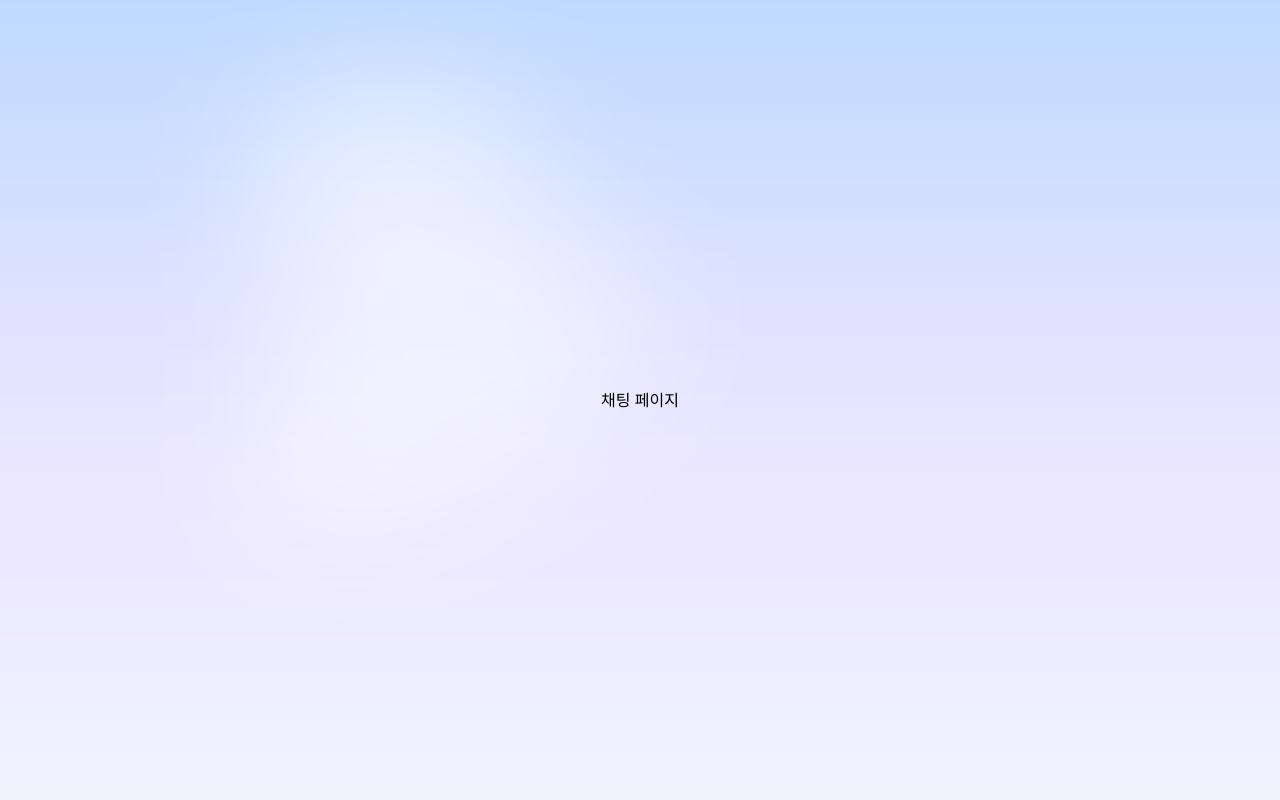
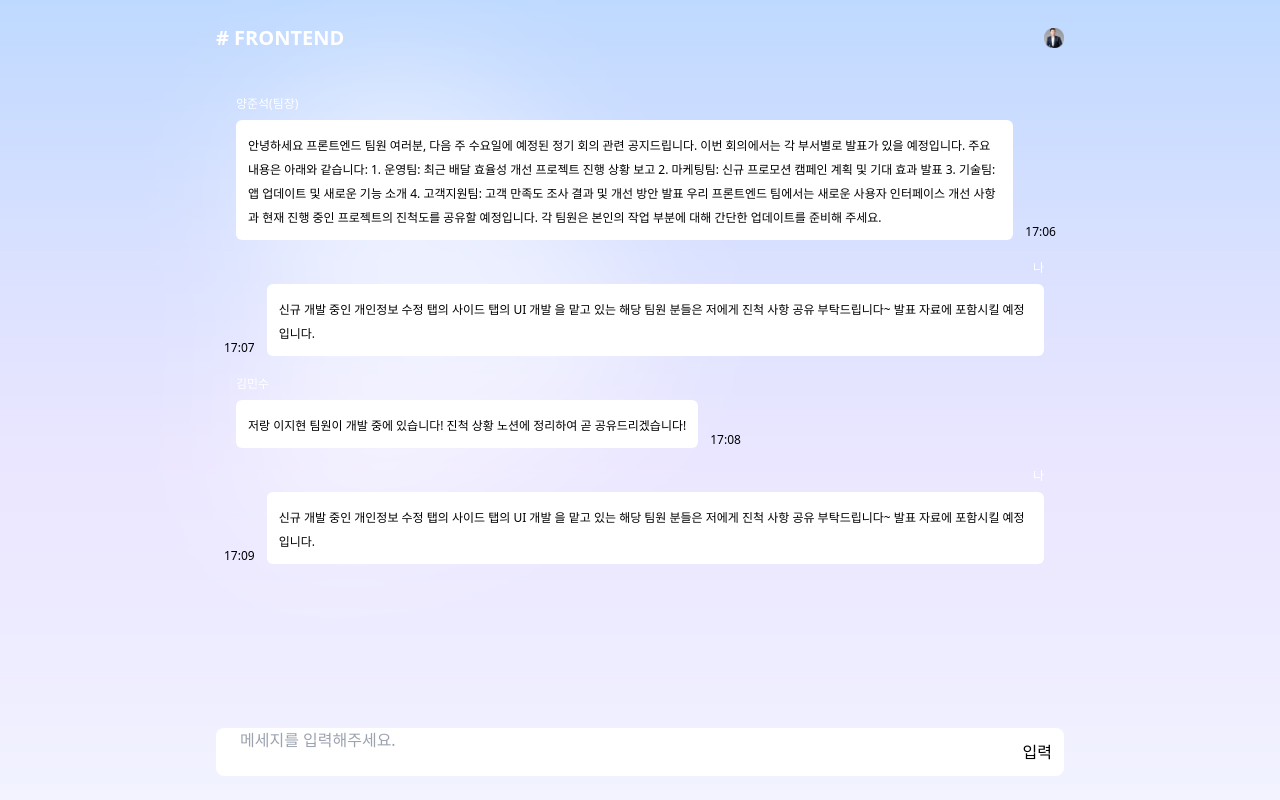
Before and after one commit to LawmonProject/frontend, a React (Vite) app in the folder lawmon/: page /chat in a window 1280 px wide. Built offline with nearby package versions, Linux system fonts and the light colour scheme.

Commit message:
design : 1차 채팅 구현

```diff
--- a/lawmon/src/app/index.tsx
+++ b/lawmon/src/app/index.tsx
@@ -1,6 +1,6 @@
 import { Routes, Route } from 'react-router-dom';
 import { Main } from '../pages/main/index'
-import { Chat } from '../pages/chat/index'
+import { Chat } from '../pages/chat/ChattingComponent'
 import { NotFound } from 'pages/not-found';
 
 export function App() {
--- /dev/null
+++ b/lawmon/src/pages/chat/ChattingComponent.tsx
@@ -0,0 +1,45 @@
+import React, { useState, useEffect } from "react";
+
+function ChattingComponent({ nickname, chatting, time, isMe }: any) {
+  const [chatNick, setChatNick] = useState("");
+
+  useEffect(() => {
+    setChatNick(isMe ? "나" : nickname);
+  }, [isMe, nickname]);
+
+  return (
+    <>
+      {isMe ? (
+        // Tailwind CSS에서 justify-end는 오른쪽 정렬을 뜻함.
+        <div className="flex justify-end my-5">
+          <div className="flex flex-col justify-end mr-3">
+            <p className="text-xs text-black">{time}</p>
+          </div>
+          <div className="mr-3">
+            <div className="flex justify-end">
+              <p className="text-xs text-white">{chatNick}</p>
+            </div>
+            <div className="p-3 bg-white rounded-md mt-2">
+              <span className="text-xs text-black">{chatting}</span>
+            </div>
+          </div>
+        </div>
+      ) : (
+        // CSS 기본정렬은 왼쪽이므로, justify-end 삭제.
+        <div className="flex my-5">
+          <div className="ml-3">
+            <p className="text-xs text-white">{chatNick}</p>
+            <div className="p-3 bg-white rounded-md mt-2">
+              <span className="text-xs text-black">{chatting}</span>
+            </div>
+          </div>
+          <div id='' className="flex flex-col justify-end ml-3">
+            <p className="text-xs text-black">{time}</p>
+          </div>
+        </div>
+      )}
+    </>
+  );
+}
+
+export default ChattingComponent;
--- a/lawmon/src/pages/chat/index.tsx
+++ b/lawmon/src/pages/chat/index.tsx
@@ -1,9 +1,115 @@
-import { FC } from 'react';
+import React, { useState, useRef, useEffect } from 'react';
+import { Link } from 'react-router-dom';
+import ChattingComponent from './ChattingComponent';
+import search from '../../assets/윾건이형.png';
 
-export const Chat: FC = () => {
+//Chatting 인터페이스 정의
+interface Chatting {
+  id: number;
+  nickname: string;
+  profile: string;
+  chatting: string;
+  time: string;
+  isMe: boolean;
+}
+
+function Chat() {
+  //chattings 상태 변수와 setChattings 함수 정의
+  const [chattings, setChattings] = useState<Chatting[]>([
+    {
+      id: 1,
+      nickname: '양준석(팀장)',
+      profile: 'People',
+      chatting: `안녕하세요 프론트엔드 팀원 여러분,
+                  다음 주 수요일에 예정된 정기 회의 관련 공지드립니다.
+
+                  이번 회의에서는 각 부서별로 발표가 있을 예정입니다. 주요
+                  내용은 아래와 같습니다:
+
+                  1. 운영팀: 최근 배달 효율성 개선 프로젝트 진행 상황 보고
+                  2. 마케팅팀: 신규 프로모션 캠페인 계획 및 기대 효과 발표
+                  3. 기술팀: 앱 업데이트 및 새로운 기능 소개
+                  4. 고객지원팀: 고객 만족도 조사 결과 및 개선 방안 발표
+
+                  우리 프론트엔드 팀에서는 새로운 사용자 인터페이스 개선 사항과
+                  현재 진행 중인 프로젝트의 진척도를 공유할 예정입니다. 각
+                  팀원은 본인의 작업 부분에 대해 간단한 업데이트를 준비해
+                  주세요.`,
+      time: '17:06',
+      isMe: false,
+    },
+    {
+      id: 2,
+      nickname: '아무개',
+      profile: 'People',
+      chatting: `신규 개발 중인 개인정보 수정 탭의 사이드 탭의 UI 개발 을 맡고
+                  있는 해당 팀원 분들은 저에게 진척 사항 공유 부탁드립니다~ 발표
+                  자료에 포함시킬 예정입니다.`,
+      time: '17:07',
+      isMe: true,
+    },
+    {
+      id: 3,
+      nickname: '김민수',
+      profile: 'People',
+      chatting: `저랑 이지현 팀원이 개발 중에 있습니다! 진척 상황 노션에
+                  정리하여 곧 공유드리겠습니다!`,
+      time: '17:08',
+      isMe: false,
+    },
+    {
+      id: 4,
+      nickname: '아무게',
+      profile: 'People',
+      chatting: `신규 개발 중인 개인정보 수정 탭의 사이드 탭의 UI 개발 을 맡고
+                  있는 해당 팀원 분들은 저에게 진척 사항 공유 부탁드립니다~ 발표
+                  자료에 포함시킬 예정입니다.`,
+      time: '17:09',
+      isMe: true,
+    },
+  ]);
+  const chatEndRef = useRef<HTMLDivElement>(null);
+  useEffect(() => {
+    chatEndRef.current?.scrollIntoView({ behavior: "smooth" })
+  }, [chattings])
+
   return (
-    <div>
-      <h1>채팅 페이지</h1>
+    <div className="flex">
+      <div
+        className="bg-chatting min-h-screen flex flex-col p-6"
+        style={{ width: 'calc(100vw - 24rem)' }}
+      >
+        <div className="flex justify-between items-center">
+          <p className="text-xl font-bold text-white"># FRONTEND</p>
+          <img className="w-5 h-5" src={search} alt="" />
+        </div>
+        <div
+          id="chatContanier"
+          className="mt-6 px-2 overflow-y-auto"
+          style={{ height: 'calc(100vh - 172px)' }}
+        >
+          {chattings.map(({ id, nickname, chatting, time, isMe }) => (
+            <ChattingComponent
+              key={id}
+              nickname={nickname}
+              chatting={chatting}
+              time={time}
+              isMe={isMe}
+            />
+          ))}
+          <div className='h-5' ref={chatEndRef} />
+        </div>
+        <div className="w-full h-12 bg-white flex items-center justify-between mt-6 rounded-lg px-3">
+          <textarea
+            className="w-full h-12 mx-3 focus:outline-none resize-none flex-1"
+            style={{ resize: 'none' }}
+            placeholder="메세지를 입력해주세요."
+          />
+          <button>입력</button>
+        </div>
+      </div>
     </div>
   );
-};
+}
+
+export default Chat;
--- a/lawmon/src/pages/login/index.tsx
+++ b/lawmon/src/pages/login/index.tsx
@@ -1,24 +1,38 @@
-import Button from '../../shared/ui/Button'
-import Input from '../../shared/ui/Input'
-import './index.css'
+import Button from '../../shared/ui/Button';
+import Input from '../../shared/ui/Input';
+import './index.css';
 
-import { useNavigate } from 'react-router-dom'
+import { useNavigate } from 'react-router-dom';
 
 export default function Login() {
-    const navigate = useNavigate();
-    return (
-        <div className='flex flex-col items-center justify-around h-screen '>
-            <h1 className='title text-[36px] pt-[30px]'>LAWMON</h1>
-            <section className='flex flex-col Lg my-[-100px]'>
-                <span className='SpanColor' >ID</span>
-                <Input placeholder='ID 를 입력하세요 ....'/>
-                <span className='SpanColor'>Password</span>
-                <Input placeholder='비밀번호를 입력하세요 ...' />
-            </section>
-            <section className='flex flex-col Losec mb-[16px]'>
-                <Button className='w-[380px] h-[54px] px-[125px]' onClick={() => {navigate('/profile')}}>로그인</Button>
-                <Button className='w-[380px] h-[54px] px-[125px]'>회원가입</Button>
-            </section>
-        </div>
-    )
+  const navigate = useNavigate();
+  return (
+    <div className="flex flex-col items-center justify-around h-screen ">
+      <h1 className="title text-[36px] pt-[30px]">LAWMON</h1>
+      <section className="flex flex-col Lg my-[-100px]">
+        <span className="SpanColor">ID</span>
+        <Input placeholder="ID 를 입력하세요 ...." />
+        <span className="SpanColor">Password</span>
+        <Input placeholder="비밀번호를 입력하세요 ..." />
+      </section>
+      <section className="flex flex-col Losec mb-[16px]">
+        <Button
+          className="w-[380px] h-[54px] px-[125px]"
+          onClick={() => {
+            navigate('/profile');
+          }}
+        >
+          로그인
+        </Button>
+        <Button className="w-[380px] h-[54px] px-[125px]">회원가입</Button>
+        <Button
+          onClick={() => {
+            navigate('/chat');
+          }}
+        >
+          임시 채팅 가기 버튼
+        </Button>
+      </section>
+    </div>
+  );
 }
```
Also changed, not shown: lawmon/src/app/router/index.tsx (+8 -7 lines).
